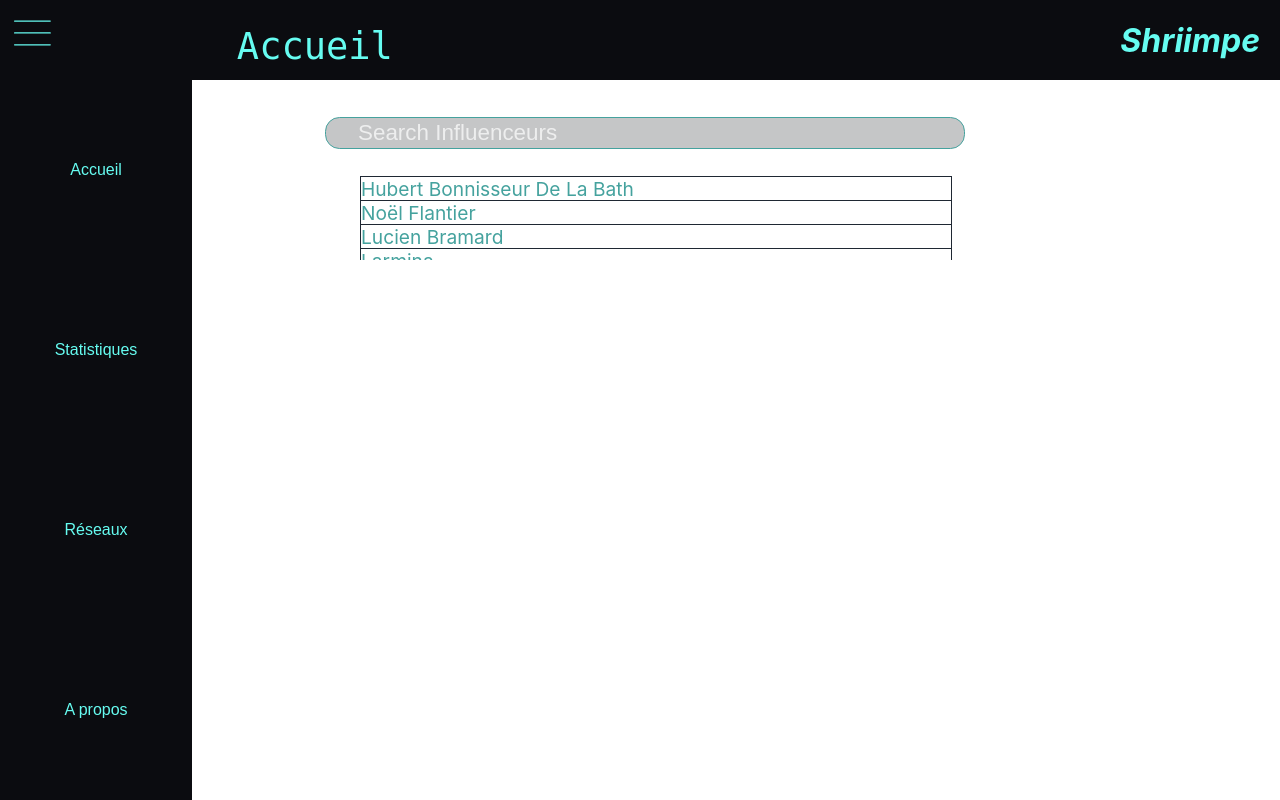
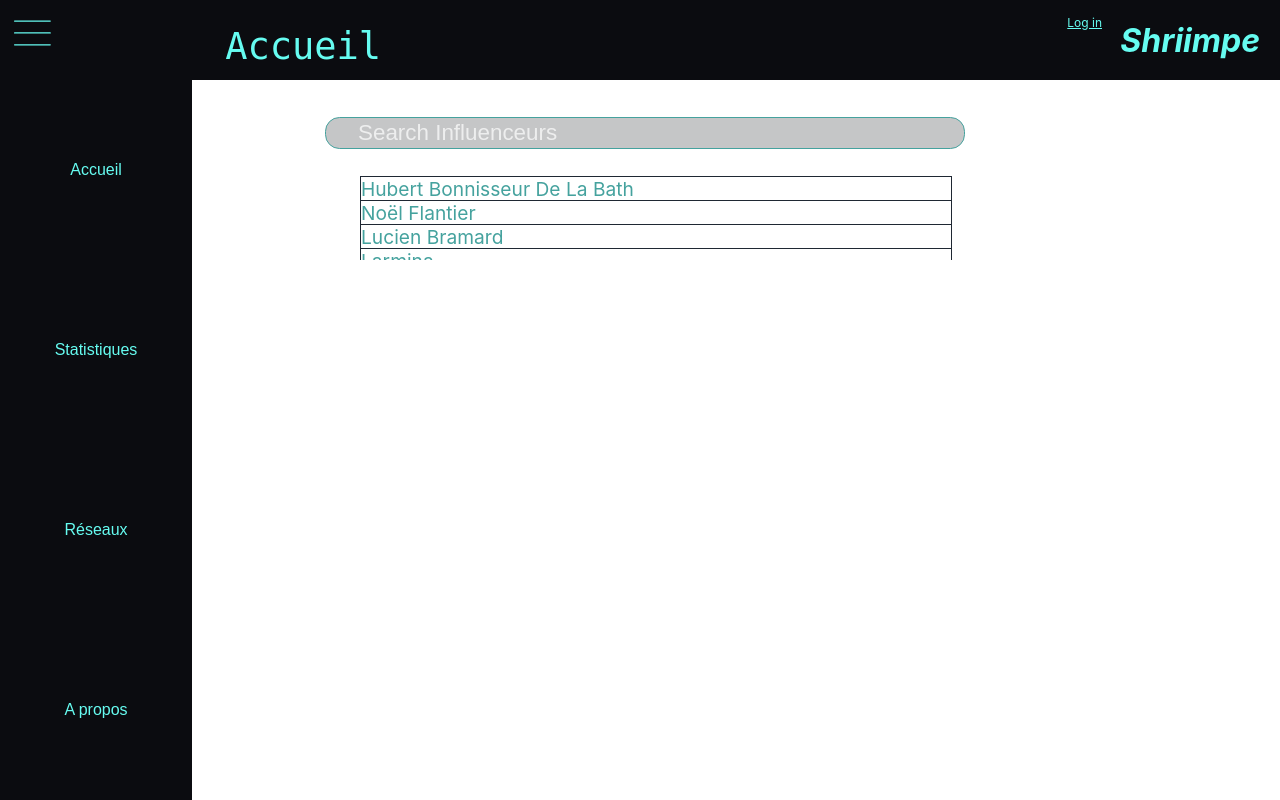
Before and after one commit to juauke/projet-pima-2022-19, a React (Create React App) app: page / in a window 1280 px wide. Built offline with nearby package versions, Linux system fonts and the light colour scheme.

Commit message:
Ajout bouton log in

```diff
--- a/src/App.css
+++ b/src/App.css
@@ -72,7 +72,26 @@
   position: relative;
 }
 
+.logButton {
+  align-items: center;
+  justify-content: center;
+  display: flex;
+  width: 4%;
+  height: 50%;
+  position: relative;
+  margin-right: 1%;
+  background-color: var(--black);
+  color: var(--lightBlue);
+  font-size: 12px;
+  border: 2px solid var(--black);
+  transition-duration: 0.4s;
+}
 
+.logButton:hover {
+  background-color: white;
+  color: var(--black);
+  border: 2px solid var(--black);
+}
 
 
 
--- a/src/App.js
+++ b/src/App.js
@@ -7,6 +7,7 @@ import React, { useState } from "react";
 import {SocialNetworkPage, YoutuberInfo}  from "./SocialNetworkMenu.js";
 import {MenuCross, MenuLink} from "./SideMenu.js";
 import SearchBar from "./SearchBar.js";
+import LogButton from "./UserConnexion.js";
 
 /* Function exported to render the page */
 
@@ -63,12 +64,15 @@ constructor(props) {
 
 }
 
+
+
   function TopBar(props) {
     return<>
     <div className='topBar'>
 
     <MenuCross onClick={props.onClick}/>
      <h1 className='title'>{props.Page}</h1>
+    <LogButton Page="Log in" Link="./PHP/Gestion_Compte/login.php"/>
      <h1 className='shriimpeTitle'><em> Shriimpe </em></h1>
      </div>
      </>
```
